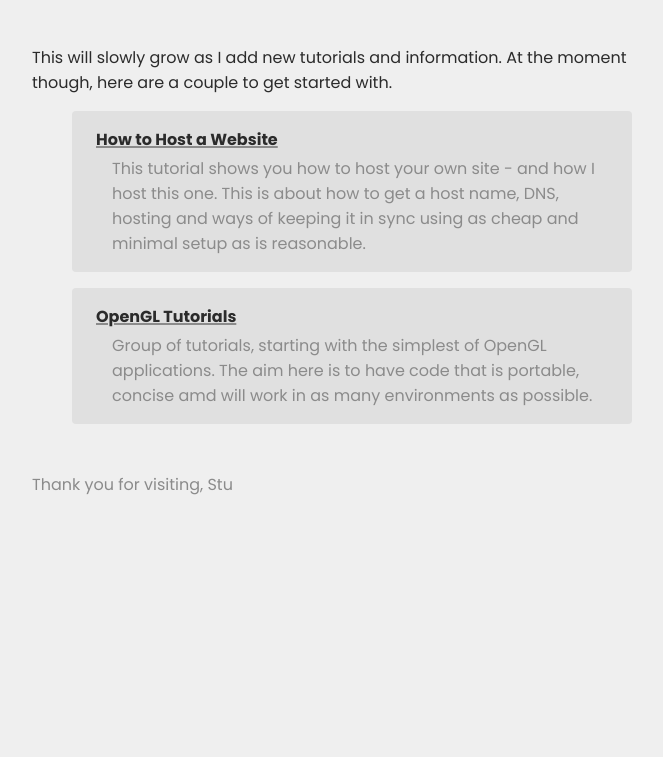
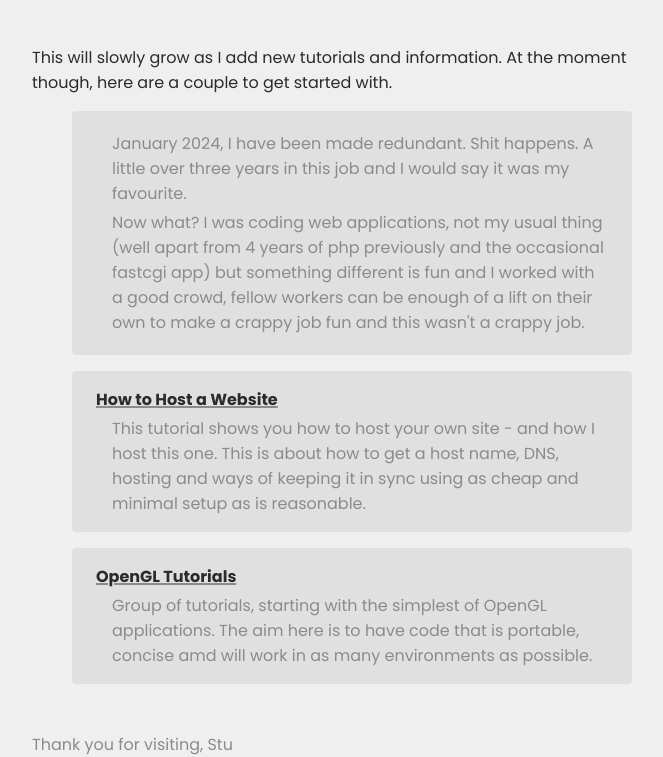
Before and after one commit to Stu042/madebystu, a plain HTML site: page site/index.html in a window 1280 px wide. Shown: the part 158-915 px from the top of the page, without its empty margins (292-955 px from the left). Before the commit the page ends 800 px from the top, so only its background shows below. Drawn offline with Linux system fonts and the light colour scheme; a script that the page names is missing.

Commit message:
jan2024 started

```diff
--- a/site/index.html
+++ b/site/index.html
@@ -30,6 +30,11 @@
                 couple to get started with.</section>
         </header>
         <ul class="page-index-container">
+            <li class="page-index-item stu">
+                <p class="page-index-info">January 2024, I have been made redundant. Shit happens. A little over three years in this job and I would say it was my favourite.</p>
+                <p class="page-index-info">Now what? I was coding web applications, not my usual thing (well apart from 4 years of php previously and the occasional fastcgi app) but something different is fun and I worked with a good crowd, fellow workers can be enough of a lift on their own to make a crappy job fun and this wasn't a crappy job.</p>
+                <p class="page-index-info"></p>
+            </li>
             <li class="page-index-item"><a href="/HowToHostWebsite">How to Host a Website</a>
                 <p class="page-index-info">This tutorial shows you how to host your own site - and how I host this
                     one. This is about how to get a host name, DNS, hosting and ways of keeping it in sync using as
```
